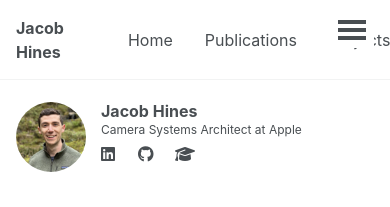
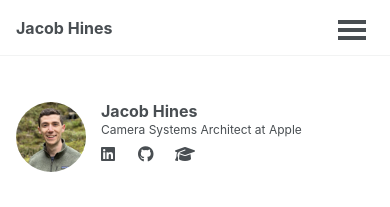
Before and after one commit to jacobhines/jacobhines.github.io, a Jekyll site: the page built from _pages/about.md, in a window 390 px wide. Shown: the top 207 px of the page. Built offline with Jekyll 4.4.1, drawn with Linux system fonts in a browser that asks for light colours; a script that is not in the unit is left out; part of the change alters nothing that is shown.

Commit message:
CSS-only responsive navigation

```diff
--- a/_includes/scripts.html
+++ b/_includes/scripts.html
@@ -1,142 +1,37 @@
-<script type="module" src="{{ base_path }}/assets/js/main.min.js"></script>
+<script src="https://code.jquery.com/jquery-3.7.1.min.js"></script>
 <script>
-// Override greedy navigation with "all or nothing" behavior
-(function() {
-  setTimeout(function() {
-    var $nav = $('#site-nav');
+$(function() {
   var $btn = $('#site-nav button');
   var $vlinks = $('#site-nav .visible-links');
   var $hlinks = $('#site-nav .hidden-links');
 
-    // Reset navigation to initial state
-    while ($hlinks.children().length > 0) {
-      $hlinks.children().first().appendTo($vlinks);
-    }
-
-    // Store original order of non-persist items
-    var originalOrder = [];
-    $vlinks.children("*:not(.persist)").each(function(index) {
-      originalOrder.push($(this));
+  // Copy non-persist items to hidden-links for hamburger menu
+  $vlinks.children('li:not(.persist)').each(function() {
+    $hlinks.append($(this).clone());
   });
 
-    function updateNavAllOrNothing() {
-      var navWidth = $nav.width();
-      var buffer = 50; // Add buffer to prevent flickering
-
-      // Check if items are currently hidden
-      var itemsHidden = $hlinks.children().length > 0;
-
-      if (itemsHidden) {
-        // Items are in hamburger - check if there's space to show all
-        // Restore items in original order after persist items
-        var persistItems = $vlinks.children(".persist");
-        var lastInserted = persistItems.length > 0 ? persistItems.last() : null;
-
-        originalOrder.forEach(function($item) {
-          if (lastInserted) {
-            $item.insertAfter(lastInserted);
-            lastInserted = $item;
-          } else {
-            $item.appendTo($vlinks);
-            lastInserted = $item;
+  // Hamburger toggle
+  $btn.on('click', function() {
+    $hlinks.toggleClass('hidden');
+    $(this).toggleClass('close');
+    if (!$(this).hasClass('close')) {
+      $hlinks.find('.dropdown-menu').removeClass('is-open');
     }
   });
-        $hlinks.empty();
 
-        var totalWidth = $vlinks.width();
-        var availableWithButton = navWidth - $btn.width() - 30 - buffer;
-
-        // Check if everything fits
-        if (totalWidth <= availableWithButton) {
-          // Keep items visible, hide button
-          $btn.addClass('hidden');
-          $btn.removeClass('close');
-          $hlinks.addClass('hidden');
-        } else {
-          // Move them back to hidden in reverse order (for prepending)
-          for (var i = originalOrder.length - 1; i >= 0; i--) {
-            originalOrder[i].prependTo($hlinks);
-          }
-          $btn.removeClass("hidden");
-        }
-      } else {
-        // Items are visible - check if they need to be hidden
-        var totalWidth = $vlinks.width();
-        var availableSpace = navWidth - buffer;
-
-        if (totalWidth > availableSpace) {
-          // Need to hide items - move all non-persist items in reverse order
-          for (var i = originalOrder.length - 1; i >= 0; i--) {
-            originalOrder[i].prependTo($hlinks);
-          }
-          $btn.removeClass("hidden");
-        }
-      }
-
-      $btn.attr("count", $hlinks.children().length);
-
-      var mastheadHeight = $('.masthead').height();
-      $('body').css('padding-top', mastheadHeight + 'px');
-    }
-
-    // Remove all existing resize handlers and add our own
-    $(window).off('resize');
-    $(window).on('resize', updateNavAllOrNothing);
-
-    // Initial update
-    updateNavAllOrNothing();
-
-    // Smart dropdown positioning to prevent overflow (for visible nav only)
-    function positionDropdown($parent) {
-      var $dropdown = $parent.find('.dropdown-menu');
-
-      // Reset to default left-aligned position first
-      $dropdown.css({'left': '0', 'right': 'auto'});
-
-      // Wait a frame for CSS to apply, then measure and reposition if needed
-      requestAnimationFrame(function() {
-        requestAnimationFrame(function() {
-          var dropdownRect = $dropdown[0].getBoundingClientRect();
-          var viewportWidth = window.innerWidth;
-          var gap = 10;
-
-          // Check if dropdown extends past right edge
-          if (dropdownRect.right > viewportWidth - gap) {
-            // Shift dropdown left so right edge is at viewport - gap
-            var overflow = dropdownRect.right - (viewportWidth - gap);
-            $dropdown.css({
-              'left': (-overflow) + 'px',
-              'right': 'auto'
-            });
-          }
-        });
-      });
-    }
-
-    // For visible nav: use hover with smart positioning (event delegation)
-    $(document).on('mouseenter', '.visible-links .masthead__menu-item--dropdown', function() {
-      positionDropdown($(this));
-    });
-    $(document).on('mouseleave', '.visible-links .masthead__menu-item--dropdown', function() {
-      $(this).find('.dropdown-menu').css({'left': '0', 'right': 'auto'});
+  // Accordion toggle for dropdowns in hamburger
+  $(document).on('click', '.hidden-links .masthead__menu-item--dropdown > a', function(e) {
+    e.preventDefault();
+    $(this).siblings('.dropdown-menu').toggleClass('is-open');
   });
 
-    // For hamburger menu: use click to toggle accordion-style
-    $(document).on('click', '.hidden-links .masthead__menu-item--dropdown > a', function(e) {
-      e.preventDefault();
-      var $dropdown = $(this).siblings('.dropdown-menu');
-      $dropdown.toggleClass('is-open');
+  // Update body padding for fixed masthead
+  function updatePadding() {
+    $('body').css('padding-top', $('.masthead').height() + 'px');
+  }
+  $(window).on('resize', updatePadding);
+  updatePadding();
 });
-
-    // Close accordion when hamburger menu closes
-    $btn.on('click', function() {
-      if ($(this).hasClass('close')) {
-        // Menu is closing - reset accordion state
-        $('.hidden-links .dropdown-menu').removeClass('is-open');
-      }
-    });
-  }, 500);
-})();
 </script>
 
 {% include analytics.html %}
--- a/_sass/layout/_navigation.scss
+++ b/_sass/layout/_navigation.scss
@@ -200,10 +200,23 @@
     color: #fff;
     cursor: pointer;
     z-index: 100;
+
+    // Show hamburger on mobile, hide on desktop
+    @media screen and (min-width: $medium) {
+      display: none;
+    }
   }
 
   .visible-links {
     display: table;
+
+    // Hide non-persist items on mobile, show on desktop
+    li:not(.persist) {
+      display: none;
+      @media screen and (min-width: $medium) {
+        display: table-cell;
+      }
+    }
 
     li {
       display: table-cell;
@@ -277,6 +290,11 @@
     box-shadow: 0 0 10px rgba(#000, 0.25);
     max-width: calc(100vw - 20px);
     min-width: 200px;
+
+    // Always hide on desktop
+    @media screen and (min-width: $medium) {
+      display: none !important;
+    }
 
     a {
       margin: 0;
```
Lines whose indentation alone changed are shown as unchanged.
